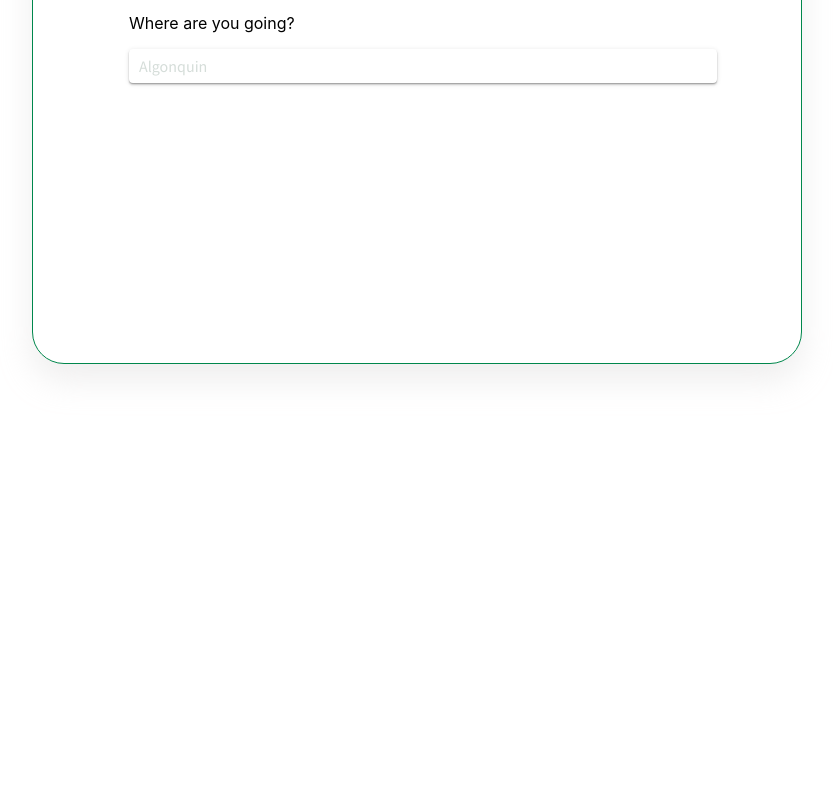
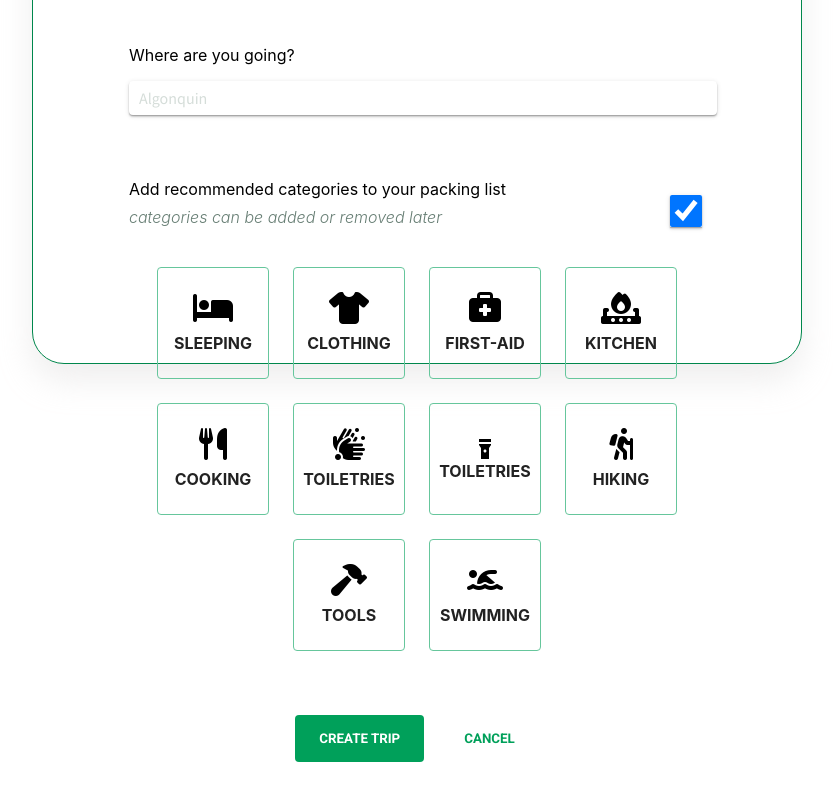
Before and after one commit to robester0403/pack-way-web, a React (Create React App) app: page /newtrip in a window 1280 px wide. Shown: the part 334-1134 px from the top of the page, without its empty margins (223-1056 px from the left). Before the commit the page ends 800 px from the top, so only its background shows below. Built offline with nearby package versions, Linux system fonts and the light colour scheme.

Commit message:
"finished newTrip styling"

```diff
--- a/package.json
+++ b/package.json
@@ -5,6 +5,7 @@
   "dependencies": {
     "@emotion/react": "^11.9.3",
     "@emotion/styled": "^11.9.3",
+    "@hookform/resolvers": "^2.9.6",
     "@mui/icons-material": "^5.8.4",
     "@mui/material": "^5.8.7",
     "@testing-library/jest-dom": "^5.16.4",
@@ -14,11 +15,13 @@
     "eslint": "^8.19.0",
     "react": "^18.2.0",
     "react-dom": "^18.2.0",
+    "react-hook-form": "^7.33.1",
     "react-router-dom": "^6.3.0",
     "react-scripts": "5.0.1",
     "sass": "^1.53.0",
     "styled-components": "^5.3.5",
-    "web-vitals": "^2.1.4"
+    "web-vitals": "^2.1.4",
+    "yup": "^0.32.11"
   },
   "scripts": {
     "start": "react-scripts start",
--- a/public/index.html
+++ b/public/index.html
@@ -7,7 +7,7 @@
     <meta name="theme-color" content="#000000" />
     <meta
       name="description"
-      content="Web site created using create-react-app"
+      content="Making planning your trip as easy as one, two, marshmellow."
     />
     <link rel="apple-touch-icon" href="%PUBLIC_URL%/logo192.png" />
     <!--
@@ -15,6 +15,7 @@
       user's mobile device or desktop. See https://developers.google.com/web/fundamentals/web-app-manifest/
     -->
     <link rel="manifest" href="%PUBLIC_URL%/manifest.json" />
+    <script src="https://kit.fontawesome.com/8dec688bfa.js" crossorigin="anonymous"></script>
     <!--
       Notice the use of %PUBLIC_URL% in the tags above.
       It will be replaced with the URL of the `public` folder during the build.
@@ -24,7 +25,7 @@
       work correctly both with client-side routing and a non-root public URL.
       Learn how to configure a non-root public URL by running `npm run build`.
     -->
-    <title>React App</title>
+    <title>Pack-Way</title>
   </head>
   <body>
     <noscript>You need to enable JavaScript to run this app.</noscript>
--- a/src/pages/NewTrip.jsx
+++ b/src/pages/NewTrip.jsx
@@ -1,22 +1,41 @@
 import React from 'react'
 import { useEffect, useState } from 'react';
+import { useForm } from 'react-hook-form';
+import * as yup from 'yup';
+import { yupResolver } from '@hookform/resolvers/yup';
+import FlashlightOnIcon from '@mui/icons-material/FlashlightOn';
 import '../styles/NewTrip.css';
+
+const schema = yup.object().shape({
+    tripName: yup.string().required(),
+    destination: yup.string().required(),
+    addCategories: yup.boolean(true),
+})
 
 function NewTrip() {
 
-    const [formData, setFormData] = useState({
-        tripname: "",
-        destination: ""
-    })
+    const { register, handleSubmit, formState: { errors }, reset } = useForm({
+        resolver: yupResolver(schema),
+    });
 
-    const { tripname, destination } = formData
+    // const [formData, setFormData] = useState({
+    //     tripname: "",
+    //     destination: ""
+    // })
 
-    const onChange = (e) => {
-        setFormData((prevState) => ({
-          ...prevState,
-          [e.target.name]: e.target.value,
-        }))
-      }
+    // const { tripname, destination } = formData
+
+    // const onChange = (e) => {
+    //     setFormData((prevState) => ({
+    //       ...prevState,
+    //       [e.target.name]: e.target.value,
+    //     }))
+    //   }
+
+    const formSubmit = (data) => {
+        console.log({ data });
+        reset();
+    }
 
   return (
     <div className="container">
@@ -24,30 +43,92 @@ function NewTrip() {
             <div className="ntHeader">
                 <h1>Create a new trip</h1>
             </div>
-            <form className="nameTrip">
+            <form className="nameTrip" onSubmit={formSubmit}>
                 <div className="formRow">
-                <label for="tripname">Name your trip</label>
+                <label htmlFor="tripname">Name your trip</label>
                 <input
+                    {...register("tripname")}
                     type="text"
                     name="tripname"
-                    id="tripname"
-                    value={tripname}
                     placeholder="Summer Getaway"
-                    onChange={onChange}
                 ></input>
+                <p>{errors.tripname?.message}</p>
                 </div>
 
                 <div className="formRow">
                 <label for="destination">Where are you going?</label>
                 <input
+                    {...register("desination")}
                     type="text"
                     name="destination"
-                    id="destination"
-                    value={destination}
                     placeholder="Algonquin"
-                    onChange={onChange}
                 ></input>
+                <p>{errors.destination?.message}</p>
                 </div>
+                <div className="formRowToggle">
+                    <div className="formRowCheck">
+                        <label>Add recommended categories to your packing list</label>
+                        <p>categories can be added or removed later</p>
+                    </div>
+                    <div className="formRowCheck">
+                        <input
+                            {...register("addCategories")}
+                            type="checkbox"
+                            name="addCategories"
+                            id="addCategories"
+                            checked
+                        ></input>
+                    </div>
+                </div>
+
+                <div className="categories">
+                    <div className="iconBox">
+                        <i className="fa-solid fa-bed fa-2xl"></i>
+                        <h4>SLEEPING</h4>
+                    </div>
+                    <div className="iconBox">
+                        <i className="fa-solid fa-shirt fa-2xl"></i>
+                        <h4>CLOTHING</h4>
+                    </div>
+                    <div className="iconBox">
+                        <i className="fa-solid fa-briefcase-medical fa-2xl"></i>
+                        <h4>FIRST-AID</h4>
+                    </div>
+                    <div className="iconBox">
+                        <i class="fa-solid fa-fire-burner fa-2xl"></i>
+                        <h4>KITCHEN</h4>
+                    </div>
+                    <div className="iconBox">
+                        <i class="fa-solid fa-utensils fa-2xl"></i>
+                        <h4>COOKING</h4>
+                    </div>
+                    <div className="iconBox">
+                        <i class="fa-solid fa-hands-bubbles fa-2xl"></i>
+                        <h4>TOILETRIES</h4>
+                    </div>
+                    <div className="iconBox">
+                        <FlashlightOnIcon />
+                        <h4>TOILETRIES</h4>
+                    </div>
+                    <div className="iconBox">
+                        <i className="fa-solid fa-person-hiking fa-2xl"></i>
+                        <h4>HIKING</h4>
+                    </div>
+                    <div className="iconBox">
+                        <i className="fa-solid fa-hammer fa-2xl"></i>
+                        <h4>TOOLS</h4>
+                    </div>
+                    <div className="iconBox">
+                        <i className="fa-solid fa-person-swimming fa-2xl"></i>
+                        <h4>SWIMMING</h4>
+                    </div>
+                </div>
+
+                <div className="buttons">
+                    <button id="createTrip" type="submit">CREATE TRIP</button>
+                    <button id="cancelTrip">CANCEL</button>
+                </div>
+
             </form>
 
         </div>
--- a/src/styles/NewTrip.css
+++ b/src/styles/NewTrip.css
@@ -1,4 +1,4 @@
-@import url('https://fonts.googleapis.com/css2?family=Libre+Baskerville:ital,wght@0,400;0,700;1,400&family=Source+Sans+Pro:wght@400;600;700&display=swap');
+@import url('https://fonts.googleapis.com/css2?family=Libre+Baskerville:ital,wght@0,400;0,700;1,400&family=Roboto:wght@100;300;400;500;700&family=Source+Sans+Pro:wght@400;600;700&display=swap');
 
 /* font-family: 'Libre Baskerville', serif;
 font-family: 'Source Sans Pro', sans-serif; */
@@ -61,6 +61,93 @@ font-family: 'Source Sans Pro', sans-serif; */
     box-shadow: 0px 1px 1px rgba(0, 0, 0, 0.2), 0px 2px 2px rgba(0, 0, 0, 0.14), 0px 1px 5px rgba(0, 0, 0, 0.12);
 }
 
+.formRowToggle {
+    display: flex;
+    flex-direction: row;
+    width: 75%;
+    justify-content: space-between;
+    margin: 1rem auto;
+}
+
+.formRowCheck p {
+    font-weight: 300;
+    color: #677E74;
+    font-style: italic;
+    margin: .5rem 0;
+}
+
+.formRowCheck input {
+    align-self: center;
+}
+
+#addCategories {
+    width: 2rem;
+}
+
 .nameTrip input::placeholder {
     color: #D5DDD9;
 }
+
+.categories {
+    display: flex;
+    flex-direction: row;
+    flex-wrap: wrap;
+    width: 75%;
+    margin: 1rem auto;
+    gap: 1.5rem;
+    justify-content: center;
+}
+
+.iconBox {
+    display: flex;
+    flex-direction: column;
+    width: 7rem;
+    height: 7rem;
+    border: 1px solid #66C69C;
+    border-radius: 4px;
+    justify-content: center;
+    align-items: center;
+    align-content: center;
+    box-sizing: border-box;
+    cursor: pointer;
+}
+
+.iconBox i {
+    margin-top: 1rem;
+    margin-bottom: 1.5rem;
+ }
+
+.iconBox h4 {
+   margin: 0;
+   color: #222222;
+}
+
+.buttons {
+    display: flex;
+    flex-direction: row;
+    justify-content: center;
+    margin: 3rem auto;
+
+}
+
+#createTrip {
+    border: none;
+    border-radius: 4px;
+    background-color: #00A05A;
+    color: #FFFFFF;
+    font-family: 'Roboto', sans-serif;
+    font-weight: bold;
+    padding: 1rem 1.5rem;
+    margin-right: 1rem;
+    cursor: pointer;
+}
+
+#cancelTrip {
+    border: none;
+    background-color: transparent;
+    font-family: 'Roboto', sans-serif;
+    font-weight: bold;
+    padding: 1rem 1.5rem;
+    color: #00A05A;
+    cursor: pointer;
+}
```
Also changed, not shown: 1 other file (tests, documents, lock files or other folders).
